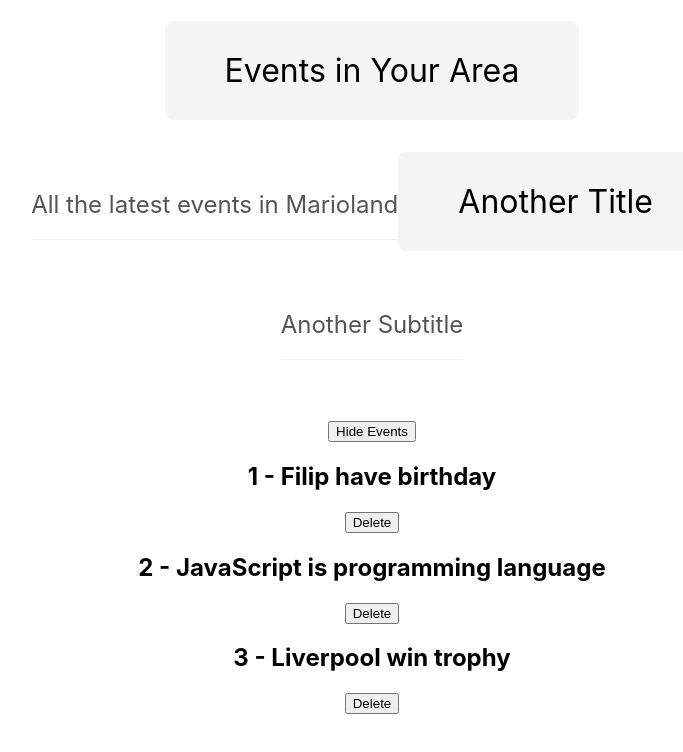
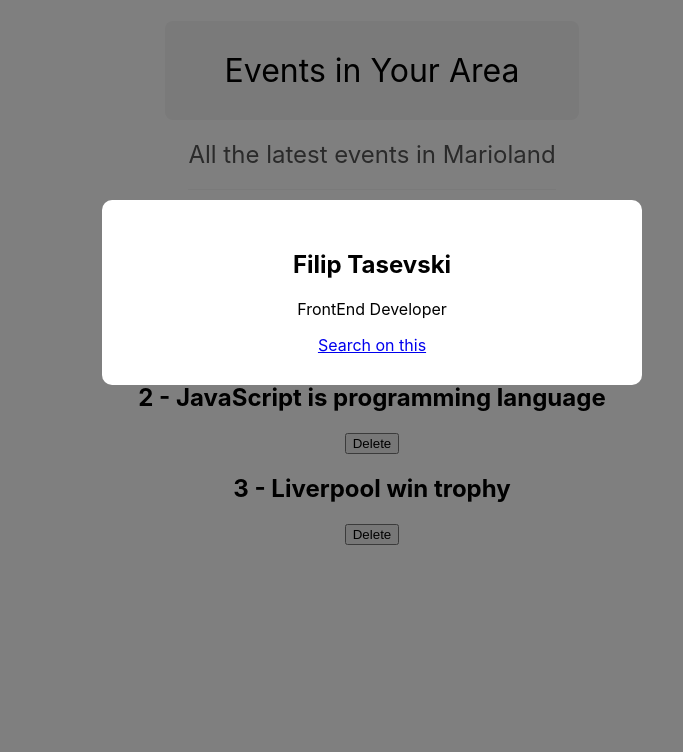
Before and after one commit to filipinec/react-trening, a React (Create React App) app: page / in a window 1280 px wide. Shown: the top 752 px of the page, without its empty margins (268-951 px from the left). Built offline with nearby package versions, Linux system fonts and the light colour scheme.

Commit message:
Children Props - Modal window

```diff
--- a/src/App.js
+++ b/src/App.js
@@ -1,6 +1,7 @@
 import './App.css';
 import { useState } from 'react';
 import Title from './components/Title'
+import Modal from './components/Modal'
 
 function App() {
 
@@ -27,9 +28,8 @@ const subtitle = "All the latest events in Marioland"
 
   return (
     <div className="App">
+      <Title title = "Events in Your Area" subtitle = {subtitle}/>
 
-      <Title title = "Events in Your Area" subtitle = {subtitle}/>
-      <Title title = "Another Title" subtitle = "Another Subtitle"/>
       {showEvents && (
       <div>
         <button onClick={() => setShowEvents(false)}>Hide Events</button>
@@ -47,6 +47,15 @@ const subtitle = "All the latest events in Marioland"
         <button onClick={() => handleClick(event.id)}>Delete</button>
       </div>
      ))}
+         {/* <Modal>
+          <h2>10% Off Coupon Code!!</h2>
+          <p>Use the code NINJA10 at the checkout</p>
+         </Modal> */}
+         <Modal>
+          <h2>Filip Tasevski</h2>
+          <p>FrontEnd Developer</p>
+          <a href="https://www.google.com/">Search on this</a>
+         </Modal>
     </div>
 
   );
--- /dev/null
+++ b/src/components/Modal.css
@@ -0,0 +1,18 @@
+.modal-backdrop {
+  position: fixed;
+  top: 0;
+  left: 0;
+  width: 100%;
+  height: 100%;
+  background: rgba(0,0,0,0.5);
+
+
+}
+.modal {
+  padding: 30px;
+  max-width: 480px;
+  margin: 200px auto;
+  background: #fff;
+  border-radius: 10px;
+
+}
--- /dev/null
+++ b/src/components/Modal.js
@@ -0,0 +1,12 @@
+import './Modal.css';
+import React from 'react'
+
+export default function Modal({children}) {
+  return (
+    <div className='modal-backdrop'>
+      <div className='modal'>
+        {children}
+      </div>
+    </div>
+  )
+}
```
